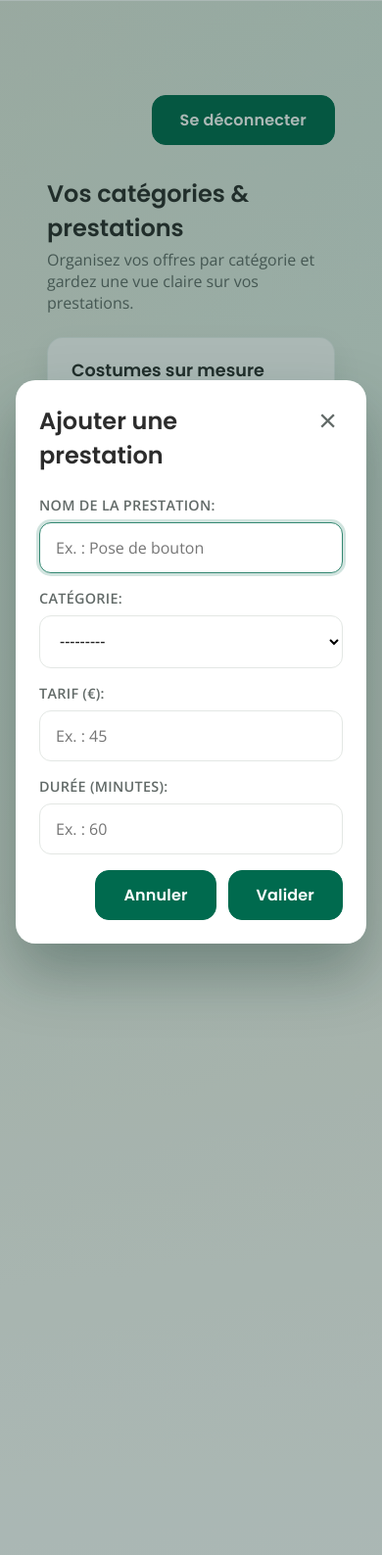
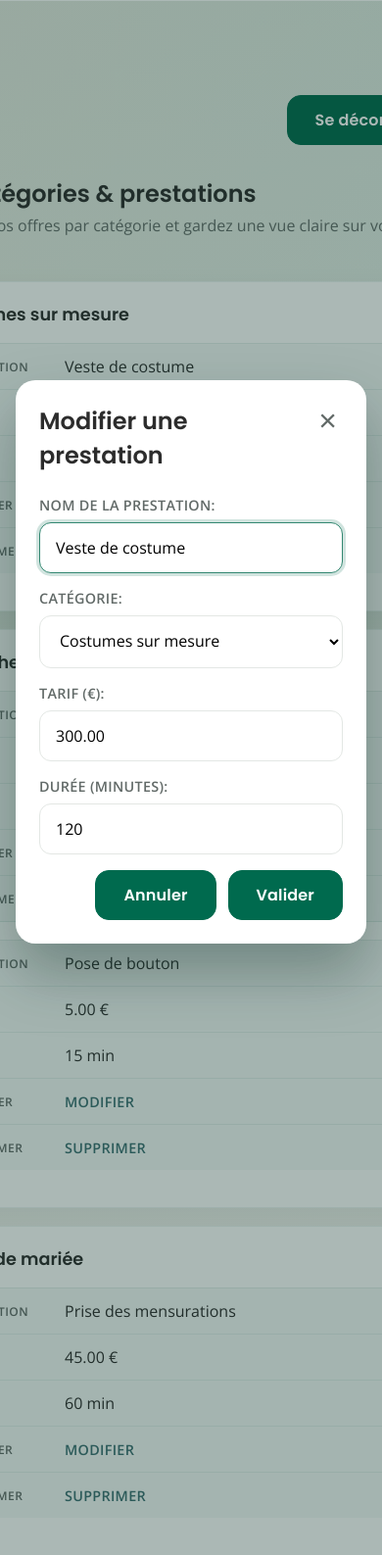
Before and after one commit to eloiseschmitt/booking_mvp, a Django app: page /?section=services&show=service-form&service_id=2 in a window 390 px wide; the page is wider, and only the part inside the window is pictured. Shown: the part 298-1885 px from the top of that part at 98% size. Run offline with Django 5.2, Linux system fonts and the light colour scheme; a user stored in the database is signed in; data comes from the database, SQL or seed files in the repository; both versions use the stored data as it was after the commit.

Commit message:
add update and remove actions

```diff
--- a/accounts/views.py
+++ b/accounts/views.py
@@ -5,6 +5,7 @@ from django.urls import reverse
 
 from .forms import CategoryForm, ServiceForm
 from .models import Category, Service
+from .services import delete_service, prepare_service_form, save_service_form
 
 @login_required
 def dashboard(request):
@@ -14,6 +15,12 @@ def dashboard(request):
     category_form = CategoryForm()
     service_form = ServiceForm()
     show_service_form = request.GET.get("show") == "service-form"
+    service_id_param = request.GET.get("service_id")
+
+    if service_id_param:
+        service_form, _ = prepare_service_form(service_id_param)
+        show_service_form = True
+        section = "services"
 
     if request.method == "POST":
         action = request.POST.get("action")
@@ -33,6 +40,24 @@ def dashboard(request):
                 service_form.save()
                 redirect_url = f"{reverse('dashboard')}?section=services"
                 return redirect(redirect_url)
+        elif action == "update_service":
+            section = "services"
+            service_id = request.POST.get("service_id")
+            form, _ = prepare_service_form(service_id, data=request.POST)
+            if form.is_valid():
+                save_service_form(form)
+                redirect_url = f"{reverse('dashboard')}?section=services"
+                return redirect(redirect_url)
+            else:
+                show_service_form = True
+                service_form = form
+        elif action == "delete_service":
+            section = "services"
+            service_id = request.POST.get("service_id")
+            if service_id:
+                delete_service(service_id)
+            redirect_url = f"{reverse('dashboard')}?section=services"
+            return redirect(redirect_url)
         else:
             section = "overview"
 
--- a/static/css/style.css
+++ b/static/css/style.css
@@ -43,7 +43,7 @@ a:focus {
     display: flex;
     flex-direction: column;
     background: radial-gradient(circle at top left, rgba(0, 106, 78, 0.12) 0%, rgba(0, 106, 78, 0) 55%),
-                linear-gradient(135deg, var(--bg-soft) 0%, #FFFFFF 65%);
+        linear-gradient(135deg, var(--bg-soft) 0%, #FFFFFF 65%);
 }
 
 .kitlast-login__header {
@@ -454,7 +454,7 @@ a:focus {
     color: var(--muted);
 }
 
-.kitlast-section-header + .kitlast-category-list {
+.kitlast-section-header+.kitlast-category-board {
     margin-top: 24px;
 }
 
@@ -580,7 +580,7 @@ a:focus {
     color: #fff;
 }
 
-.kitlast-category-list ul {
+.kitlast-category-board ul {
     list-style: none;
     margin: 0;
     padding: 0;
@@ -589,7 +589,12 @@ a:focus {
     gap: 18px;
 }
 
-.kitlast-category-list > ul > li {
+.kitlast-category-board li {
+    list-style: none;
+}
+
+
+.kitlast-category-board>ul>li {
     background: var(--surface);
     border-radius: 16px;
     padding: 20px 24px;
@@ -603,38 +608,161 @@ a:focus {
     margin: 0;
 }
 
-.kitlast-service-list {
-    list-style: none;
-    margin: 16px 0 0;
-    padding: 0;
-    display: flex;
-    flex-direction: column;
-    gap: 10px;
+.kitlast-service-table-wrapper {
+    margin-top: 16px;
+    overflow-x: auto;
 }
 
-.kitlast-service-list li {
-    display: flex;
-    flex-wrap: wrap;
-    justify-content: space-between;
-    align-items: center;
-    gap: 8px;
-    padding: 12px 14px;
-    border-radius: 12px;
-    background: rgba(0, 106, 78, 0.05);
+
+.kitlast-service-table {
+    width: 100%;
+    border-collapse: separate;
+    border-spacing: 0;
+    table-layout: fixed;
+    min-width: 520px;
 }
 
-.kitlast-service-list__name {
-    font-weight: 600;
+.kitlast-service-table thead th {
+    text-transform: uppercase;
+    letter-spacing: 0.04em;
+    font-size: 0.75rem;
+    font-weight: 700;
+    color: var(--muted);
+    background: rgba(0, 106, 78, 0.06);
+    padding: 16px 18px;
+    text-align: left;
+    white-space: nowrap;
 }
 
-.kitlast-service-list__meta {
-    color: var(--muted);
+.kitlast-service-table tbody tr {
+    border-bottom: 1px solid rgba(0, 106, 78, 0.1);
+}
+
+.kitlast-service-table tbody tr:last-child {
+    border-bottom: none;
+}
+
+.kitlast-service-table td {
+    padding: 18px;
+    font-size: 1rem;
+    vertical-align: middle;
+}
+
+
+.kitlast-service-table__modify,
+.kitlast-service-table__delete,
+.kitlast-service-table__modify-cell,
+.kitlast-service-table__delete-cell,
+.kitlast-service-table td[data-label="Modifier"],
+.kitlast-service-table td[data-label="Supprimer"] {
+    text-align: right;
+}
+
+.kitlast-service-action {
+    color: var(--secondary);
+    font-weight: 600;
     font-size: 0.9rem;
+    text-transform: uppercase;
+    letter-spacing: 0.02em;
+    transition: color 0.18s ease;
+}
+
+.kitlast-service-action:hover,
+.kitlast-service-action:focus {
+    color: var(--brand-600);
+}
+
+.kitlast-service-action--danger {
+    color: var(--accent);
+}
+
+.kitlast-service-action--danger:hover,
+.kitlast-service-action--danger:focus {
+    color: var(--brand-600);
+}
+
+.kitlast-service-action-form {
+    display: inline;
+}
+
+.kitlast-service-action-form button {
+    background: transparent;
+    border: none;
+    padding: 0;
+    font: inherit;
+    color: var(--secondary);
+    cursor: pointer;
+    transition: color 0.18s ease;
+    font-weight: 600;
+    font-size: 0.9rem;
+    text-transform: uppercase;
+    letter-spacing: 0.02em;
+}
+
+.kitlast-service-action-form button:hover,
+.kitlast-service-action-form button:focus {
+    color: var(--brand-600);
+}
+
+@media (max-width: 720px) {
+    .kitlast-service-table thead {
+        display: none;
+    }
+
+    .kitlast-service-table,
+    .kitlast-service-table tbody,
+    .kitlast-service-table tr,
+    .kitlast-service-table td {
+        display: block;
+        width: 100%;
+    }
+
+    .kitlast-service-table tr {
+        margin-bottom: 18px;
+        border: 1px solid rgba(0, 106, 78, 0.08);
+        border-radius: 14px;
+        overflow: hidden;
+        background: rgba(0, 106, 78, 0.04);
+    }
+
+    .kitlast-service-table td {
+        border-bottom: 1px solid rgba(0, 106, 78, 0.08);
+        position: relative;
+        padding: 12px 16px 12px 130px;
+    }
+
+    .kitlast-service-table td:last-child {
+        border-bottom: none;
+    }
+
+    .kitlast-service-table td::before {
+        content: attr(data-label);
+        position: absolute;
+        left: 16px;
+        top: 50%;
+        transform: translateY(-50%);
+        font-weight: 600;
+        text-transform: uppercase;
+        letter-spacing: 0.04em;
+        font-size: 0.75rem;
+        color: var(--muted);
+    }
+
+    .kitlast-service-table__modify-cell,
+    .kitlast-service-table__delete-cell,
+    .kitlast-service-table td[data-label="Modifier"],
+    .kitlast-service-table td[data-label="Supprimer"] {
+        text-align: left;
+    }
 }
 
 .kitlast-empty {
     color: var(--muted);
     margin: 12px 0 0;
+}
+
+.kitlast-empty.--within {
+    margin-left: 18px;
 }
 
 .kitlast-panel-card {
--- a/templates/accounts/dashboard.html
+++ b/templates/accounts/dashboard.html
@@ -11,13 +11,18 @@
     <nav class="kitlast-dashboard-sidebar__nav" aria-label="Menu du tableau de bord">
       <ul>
         <li>
-            <button type="button" class="kitlast-dashboard-sidebar__toggle" data-section-target="services" aria-expanded="{% if section == 'services' %}true{% else %}false{% endif %}" aria-controls="services-subnav">Gestion des prestations</button>
-            <ul id="services-subnav" class="kitlast-dashboard-sidebar__subnav" {% if section != 'services' %}hidden{% endif %}>
-              <li><a href="{% url 'dashboard' %}?section=services&show=category-form" data-action="show-category-form">Ajouter une catégorie</a></li>
-              <li><a href="{% url 'dashboard' %}?section=services&show=service-form" data-action="show-service-form">Ajouter une prestation</a></li>
+          <button type="button" class="kitlast-dashboard-sidebar__toggle" data-section-target="services"
+            aria-expanded="{% if section == 'services' %}true{% else %}false{% endif %}"
+            aria-controls="services-subnav">Gestion des prestations</button>
+          <ul id="services-subnav" class="kitlast-dashboard-sidebar__subnav" {% if section != 'services' %}hidden{% endif%}>
+            <li><a href="{% url 'dashboard' %}?section=services&show=category-form" data-action="show-category-form"
+                data-modal-instant="true">Ajouter une catégorie</a></li>
+            <li><a href="{% url 'dashboard' %}?section=services&show=service-form" data-action="show-service-form"
+                data-modal-instant="true">Ajouter une prestation</a></li>
           </ul>
         </li>
-          <li><a href="{% url 'dashboard' %}?section=planning" data-section-target="planning">Gestion des plannings</a></li>
+        <li><a href="{% url 'dashboard' %}?section=planning" data-section-target="planning">Gestion des plannings</a>
+        </li>
         <li><a href="{% url 'dashboard' %}?section=clients" data-section-target="clients">Gestion des clients</a></li>
       </ul>
     </nav>
@@ -33,37 +38,45 @@
       </div>
 
       <div class="kitlast-dashboard-content" data-active-section="{{ section }}">
-          <section class="kitlast-content-section{% if section == 'overview' %} is-active{% endif %}" data-section="overview">
+        <section class="kitlast-content-section{% if section == 'overview' %} is-active{% endif %}"
+          data-section="overview">
           <div class="kitlast-card kitlast-welcome-card">
-              <h1 class="kitlast-dashboard__heading">Bonjour {{ request.user.first_name|default:request.user.email }} !</h1>
-              <p class="kitlast-dashboard__subtitle">Heureux de vous revoir sur Kitlast. Gérez vos réservations et votre vitrine en toute simplicité.</p>
+            <h1 class="kitlast-dashboard__heading">Bonjour {{ request.user.first_name|default:request.user.email }} !
+            </h1>
+            <p class="kitlast-dashboard__subtitle">Heureux de vous revoir sur Kitlast. Gérez vos réservations et votre
+              vitrine en toute simplicité.</p>
           </div>
 
           <div class="kitlast-dashboard-panels">
             <article class="kitlast-panel-card">
               <h2>Gestion des prestations</h2>
-                <p class="kitlast-panel-card__text">Ajoutez, mettez à jour et mettez en avant vos prestations pour vos clients Kitlast.</p>
+              <p class="kitlast-panel-card__text">Ajoutez, mettez à jour et mettez en avant vos prestations pour vos
+                clients Kitlast.</p>
             </article>
             <article class="kitlast-panel-card">
               <h2>Gestion des plannings</h2>
-                <p class="kitlast-panel-card__text">Organisez vos créneaux et synchronisez votre agenda avec les demandes reçues.</p>
+              <p class="kitlast-panel-card__text">Organisez vos créneaux et synchronisez votre agenda avec les demandes
+                reçues.</p>
             </article>
             <article class="kitlast-panel-card">
               <h2>Gestion des clients</h2>
-                <p class="kitlast-panel-card__text">Suivez vos clients fidèles, leurs rendez-vous et vos échanges importants.</p>
+              <p class="kitlast-panel-card__text">Suivez vos clients fidèles, leurs rendez-vous et vos échanges
+                importants.</p>
             </article>
           </div>
         </section>
 
-          <section class="kitlast-content-section{% if section == 'services' %} is-active{% endif %}" data-section="services">
+        <section class="kitlast-content-section{% if section == 'services' %} is-active{% endif %}"
+          data-section="services">
           <header class="kitlast-section-header">
             <div>
               <h2>Vos catégories & prestations</h2>
-                <p class="kitlast-section-header__text">Organisez vos offres par catégorie et gardez une vue claire sur vos prestations.</p>
+              <p class="kitlast-section-header__text">Organisez vos offres par catégorie et gardez une vue claire sur
+                vos prestations.</p>
             </div>
           </header>
 
-            <div class="kitlast-category-list">
+          <div class="kitlast-category-board">
             {% if categories %}
             <ul>
               {% for category in categories %}
@@ -71,46 +84,77 @@
                 <div class="kitlast-category-list__header">
                   <h3>{{ category.name }}</h3>
                 </div>
+                <div class="kitlast-service-table-wrapper">
+                  <table class="kitlast-service-table">
+                    <thead>
+                      <tr>
+                        <th scope="col">Prestation</th>
+                        <th scope="col">Prix</th>
+                        <th scope="col">Durée</th>
+                        <th scope="col" class="kitlast-service-table__modify">Modifier</th>
+                        <th scope="col" class="kitlast-service-table__delete">Supprimer</th>
+                      </tr>
+                    </thead>
+                    <tbody>
                       {% if category.services.all %}
-                        <ul class="kitlast-service-list">
                       {% for service in category.services.all %}
-                            <li>
-                              <span class="kitlast-service-list__name">{{ service.name }}</span>
-                              {% if service.price %}<span class="kitlast-service-list__meta">{{ service.price }} €</span>{% endif %}
-                              {% if service.duration_minutes %}<span class="kitlast-service-list__meta">{{ service.duration_minutes }} min</span>{% endif %}
+                      <tr>
+                        <td data-label="Prestation">{{ service.name }}</td>
+                        <td data-label="Prix">{% if service.price %}{{ service.price }} €{% else %}—{% endif %}</td>
+                        <td data-label="Durée">{% if service.duration_minutes %}{{ service.duration_minutes }} min{% else %}—{% endif %}</td>
+                        <td data-label="Modifier" class="kitlast-service-table__modify-cell">
+                          <a href="{% url 'dashboard' %}?section=services&show=service-form&service_id={{ service.id }}" class="kitlast-service-action">Modifier</a>
+                        </td>
+                        <td data-label="Supprimer" class="kitlast-service-table__delete-cell">
+                          <form method="post" action="{% url 'dashboard' %}?section=services" class="kitlast-service-action-form" onsubmit="return confirm('Supprimer cette prestation ?');">
+                            {% csrf_token %}
+                            <input type="hidden" name="action" value="delete_service">
+                            <input type="hidden" name="service_id" value="{{ service.id }}">
+                            <button type="submit" class="kitlast-service-action kitlast-service-action--danger">Supprimer</button>
+                          </form>
+                        </td>
+                      </tr>
+                      {% endfor %}
+                      {% else %}
+                      <tr>
+                        <td colspan="5" class="kitlast-empty">Aucune prestation pour cette catégorie.</td>
+                      </tr>
+                      {% endif %}
+                    </tbody>
+                  </table>
+                </div>
               </li>
               {% endfor %}
             </ul>
             {% else %}
-                        <p class="kitlast-empty">Aucune prestation pour cette catégorie.</p>
-                      {% endif %}
-                    </li>
-                  {% endfor %}
-                </ul>
-              {% else %}
-                <p class="kitlast-empty">Aucune catégorie pour le moment. Ajoutez votre première catégorie pour structurer vos prestations.</p>
+            <p class="kitlast-empty">Aucune catégorie pour le moment. Ajoutez votre première catégorie pour structurer
+              vos prestations.</p>
             {% endif %}
           </div>
         </section>
 
-          <section class="kitlast-content-section{% if section == 'planning' %} is-active{% endif %}" data-section="planning">
+        <section class="kitlast-content-section{% if section == 'planning' %} is-active{% endif %}"
+          data-section="planning">
           <article class="kitlast-panel-card">
             <h2>Gestion des plannings</h2>
-              <p class="kitlast-panel-card__text">Créez des plannings précis, bloquez vos indisponibilités et synchronisez votre agenda pour éviter les doublons.</p>
+            <p class="kitlast-panel-card__text">Créez des plannings précis, bloquez vos indisponibilités et synchronisez
+              votre agenda pour éviter les doublons.</p>
           </article>
         </section>
 
-          <section class="kitlast-content-section{% if section == 'clients' %} is-active{% endif %}" data-section="clients">
+        <section class="kitlast-content-section{% if section == 'clients' %} is-active{% endif %}"
+          data-section="clients">
           <article class="kitlast-panel-card">
             <h2>Gestion des clients</h2>
-              <p class="kitlast-panel-card__text">Retrouvez l'historique de vos clients, leurs préférences et facilitez vos échanges pour fidéliser votre communauté.</p>
+            <p class="kitlast-panel-card__text">Retrouvez l'historique de vos clients, leurs préférences et facilitez
+              vos échanges pour fidéliser votre communauté.</p>
           </article>
         </section>
       </div>
     </div>
   </section>
 </div>
-  <div class="kitlast-modal" data-category-modal {% if not show_category_form and not category_form.errors %}hidden{% endif %}>
+<div class="kitlast-modal" data-category-modal {% if not show_category_form and not category_form.errors %}hidden{%endif %}>
   <div class="kitlast-modal__overlay" data-modal-close></div>
   <div class="kitlast-modal__content" role="dialog" aria-modal="true" aria-labelledby="category-modal-title">
     <header class="kitlast-modal__header">
@@ -139,17 +183,22 @@
   </div>
 </div>
 
-  <div class="kitlast-modal" data-service-modal {% if not show_service_form and not service_form.errors %}hidden{% endif %}>
+<div class="kitlast-modal" data-service-modal {% if not show_service_form and not service_form.errors %}hidden{% endif%}>
   <div class="kitlast-modal__overlay" data-modal-close></div>
   <div class="kitlast-modal__content" role="dialog" aria-modal="true" aria-labelledby="service-modal-title">
     <header class="kitlast-modal__header">
-        <h2 id="service-modal-title">Ajouter une prestation</h2>
+      <h2 id="service-modal-title">{% if service_form.instance.pk %}Modifier une prestation{% else %}Ajouter une
+        prestation{% endif %}</h2>
       <button type="button" class="kitlast-modal__close" data-modal-close aria-label="Fermer la modale">×</button>
     </header>
     <div class="kitlast-modal__body">
       <form method="post" action="{% url 'dashboard' %}?section=services" class="kitlast-modal__form">
         {% csrf_token %}
-          <input type="hidden" name="action" value="add_service">
+        <input type="hidden" name="action"
+          value="{% if service_form.instance.pk %}update_service{% else %}add_service{% endif %}">
+        {% if service_form.instance.pk %}
+        <input type="hidden" name="service_id" value="{{ service_form.instance.pk }}">
+        {% endif %}
         {% if service_form.non_field_errors %}
         <div class="kitlast-field__errors">
           {% for error in service_form.non_field_errors %}{{ error }}{% endfor %}
@@ -209,8 +258,6 @@
     const sectionContainer = document.querySelector('.kitlast-dashboard-content');
     const sections = document.querySelectorAll('.kitlast-content-section');
     const navLinks = document.querySelectorAll('[data-section-target]');
-      const addCategoryLinks = document.querySelectorAll('[data-action="show-category-form"]');
-      const addServiceLinks = document.querySelectorAll('[data-action="show-service-form"]');
     const categoryModal = document.querySelector('[data-category-modal]');
     const serviceModal = document.querySelector('[data-service-modal]');
     const categoryFormField = categoryModal ? categoryModal.querySelector('input[type="text"]') : null;
@@ -311,26 +358,6 @@
       });
     });
 
-      addCategoryLinks.forEach((link) => {
-        link.addEventListener('click', (event) => {
-          event.preventDefault();
-          setActiveSection('services');
-          if (categoryModalHandlers) {
-            categoryModalHandlers.open();
-          }
-        });
-      });
-
-      addServiceLinks.forEach((link) => {
-        link.addEventListener('click', (event) => {
-          event.preventDefault();
-          setActiveSection('services');
-          if (serviceModalHandlers) {
-            serviceModalHandlers.open();
-          }
-        });
-      });
-
     document.addEventListener('keydown', (event) => {
       if (event.key !== 'Escape') {
         return;
```
Also changed, not shown: accounts/services.py (added, +29 -0 lines), db.sqlite3. Lines whose indentation alone changed are shown as unchanged.
